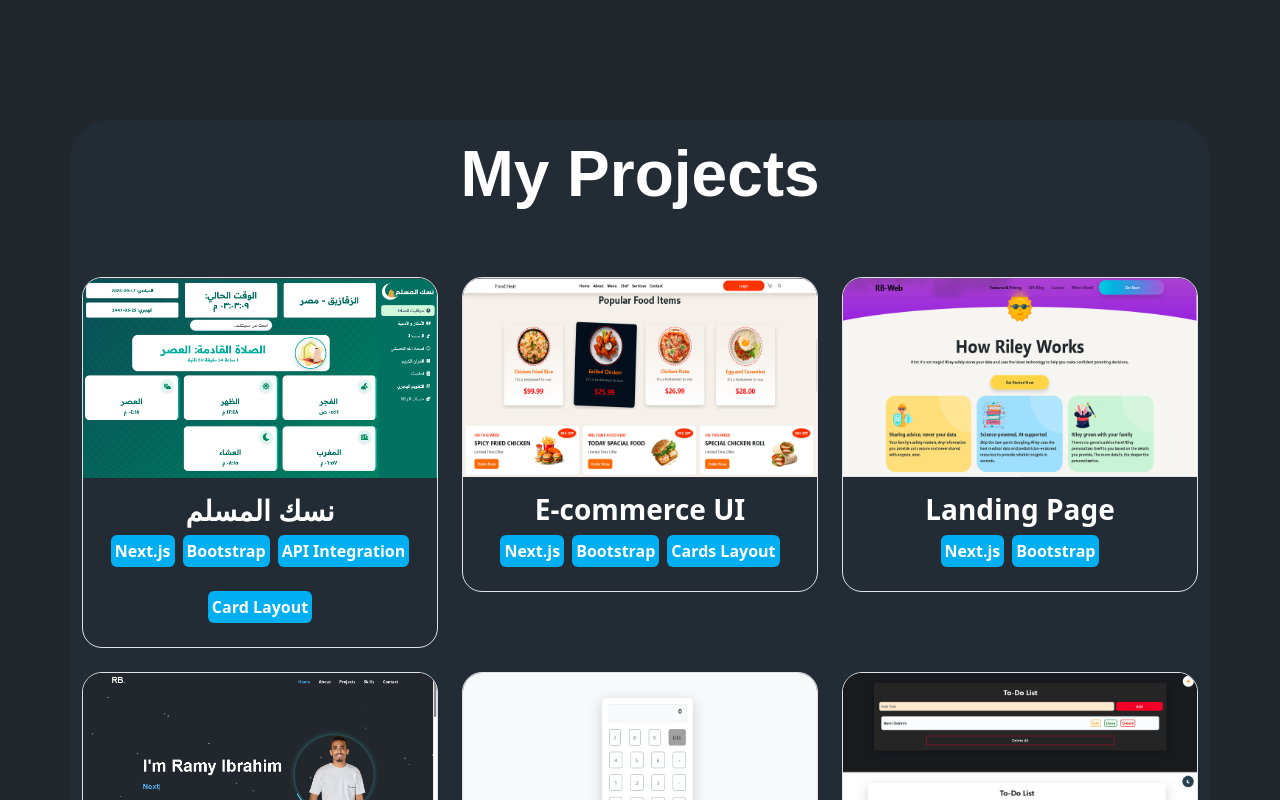
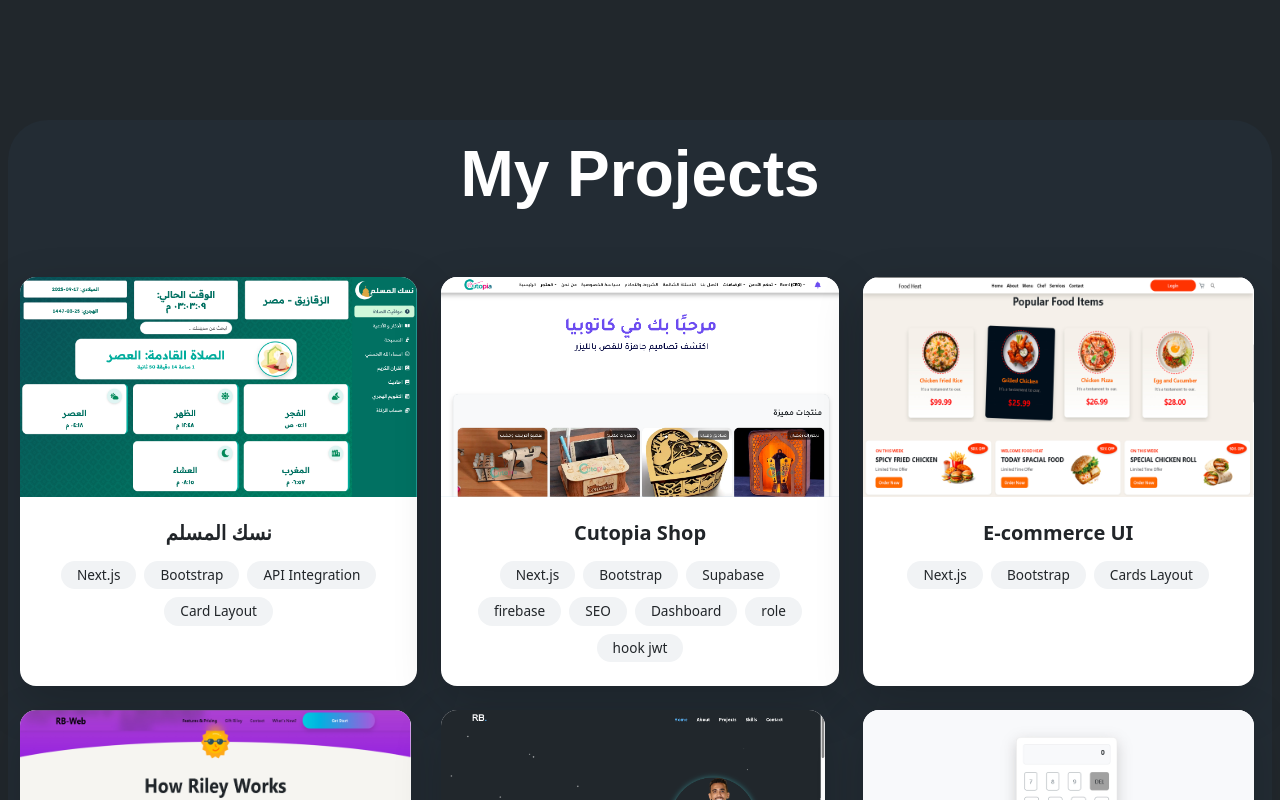
Before and after one commit to ramiIbra7im/portfolio, a Next.js app: page / in a window 1280 px wide. Shown: the part 1600-2400 px from the top of the page. Built offline with nearby package versions, Linux system fonts and the light colour scheme.

Commit message:
Update3.1

```diff
--- a/src/app/projects/page.js
+++ b/src/app/projects/page.js
@@ -15,6 +15,7 @@ import age from '../../../public/Images/age.jpg';
 import landing from '../../../public/Images/Landing.jpg';
 import foodheat from '../../../public/Images/foodheat.jpg';
 import muslim from '../../../public/Images/muslim.png';
+import cutopiashop from '../../../public/Images/cutopiashop.png';
 
 const projects = [
     {
@@ -84,11 +85,19 @@ const projects = [
     },
     {
         id: 9,
+        title: 'cutopia',
+        type: 'Cutopia Shop ',
+        tech: ['Next.js', 'Bootstrap', 'Supabase', 'firebase', 'SEO', 'Dashboard', 'role', 'hook jwt'],
+        imageUrl: cutopiashop,
+        link: 'https://cutopia.shop/',
+    },
+    {
+        id: 10,
         title: 'Muslim',
         type: 'نسك المسلم',
         tech: ['Next.js', 'Bootstrap', 'API Integration', 'Card Layout'],
         imageUrl: muslim,
-        link: 'https://muslim-rb.vercel.app/', // عدل باللينك الحقيقي لموقعك
+        link: 'https://muslim-rb.vercel.app/',
     },
 
 ];
@@ -96,11 +105,19 @@ const projects = [
 const ProjectsGrid = () => {
     return (
         <div className="container-fluid min-vh-100 d-flex co-fluid p-2">
-            <div className="container main-project d-flex justify-content-center align-items-center flex-column">
+            <div className=" container-xxl main-project d-flex justify-content-center align-items-center flex-column">
                 <h1 className="p-3 mb-5 fw-bold display-3 text-white text-center">My Projects</h1>
                 <Row>
                     {projects.slice().reverse().map((project) => (
-                        <Col md={4} className="mb-4" key={project.id}>
+                        <Col md={4} className="mb-4 d-flex" key={project.id}>
+                            <motion.div
+                                initial={{ opacity: 0, y: 50 }}
+                                whileInView={{ opacity: 1, y: 0 }}
+                                viewport={{ once: true, amount: 0.3 }}
+                                transition={{ duration: 0.4 }}
+                                className="card border-0 shadow-lg rounded-4 overflow-hidden h-100"
+                            >
+                                {/* الصورة مع Overlay واللينك */}
                                 <a
                                     href={project.link}
                                     target="_blank"
@@ -108,41 +125,64 @@ const ProjectsGrid = () => {
                                     className="text-decoration-none"
                                 >
                                     <motion.div
-                                    className="card project-card border"
-                                    initial={{ opacity: 0, y: 80 }}
-                                    whileInView={{ opacity: 1, y: 0 }}
-                                    viewport={{ once: true, amount: 0.3 }}
-                                    transition={{ duration: 0.2 }}
-                                    whileHover={{ scale: 1.02, rotate: 1 }}
-                                    whileTap={{ scale: 0.98 }}
+                                        whileHover={{ scale: 1.05 }}
+                                        transition={{ duration: 0.4 }}
+                                        className="position-relative"
+                                        style={{ overflow: "hidden" }}
                                     >
-                                    <div >
                                         <Image
                                             src={project.imageUrl}
                                             alt={project.title}
                                             width={500}
                                             height={300}
-                                            style={{ objectFit: 'contain', width: '100%', height: '100%' }}
+                                            className="w-100"
+                                            style={{ objectFit: "cover", height: "220px", transition: "transform 0.4s ease" }}
                                         />
+
+                                        {/* Overlay */}
+                                        <div
+                                            className="position-absolute top-0 start-0 w-100 h-100 d-flex justify-content-center align-items-center"
+                                            style={{
+                                                background: "rgba(0,0,0,0.55)",
+                                                color: "#fff",
+                                                opacity: 0,
+                                                transition: "opacity 0.3s ease",
+                                                fontSize: "1.2rem",
+                                                fontWeight: "600",
+                                            }}
+                                        >
+                                            Go to Project
                                         </div>
+                                    </motion.div>
+                                </a>
 
-                                    <h5 className="card-title fw-bold fs-3 text-center pt-3">{project.type}</h5>
+                                {/* محتوى الكارت */}
+                                <div className="card-body text-center p-4">
+                                    <h5 className="fw-bold mb-3">{project.type}</h5>
 
-                                    <div className="tech-stack text-center  mb-2 d-flex flex-wrap justify-content-center gap-2">
+                                    {/* التكنولوجيات */}
+                                    <div className="d-flex flex-wrap justify-content-center gap-2">
                                         {project.tech.map((item, index) => (
-                                            <p key={index} className="tech-pill fs-6  fw-bold p-1  rounded">{item}</p>
+                                            <span
+                                                key={index}
+                                                className="px-3 py-1 rounded-pill"
+                                                style={{
+                                                    background: "#f1f3f5",
+                                                    fontSize: "0.85rem",
+                                                    fontWeight: "500",
+                                                }}
+                                            >
+                                                {item}
+                                            </span>
                                         ))}
                                     </div>
-
-                                    <div className="overlay-text d-flex justify-content-center align-items-center">
-                                        Go to project
                                 </div>
                             </motion.div>
-
-                            </a>
                         </Col>
                     ))}
                 </Row>
+
+
             </div>
         </div>
     );
```
Also changed, not shown: public/Images/cutopiashop.png (added). Lines whose indentation alone changed are shown as unchanged.
